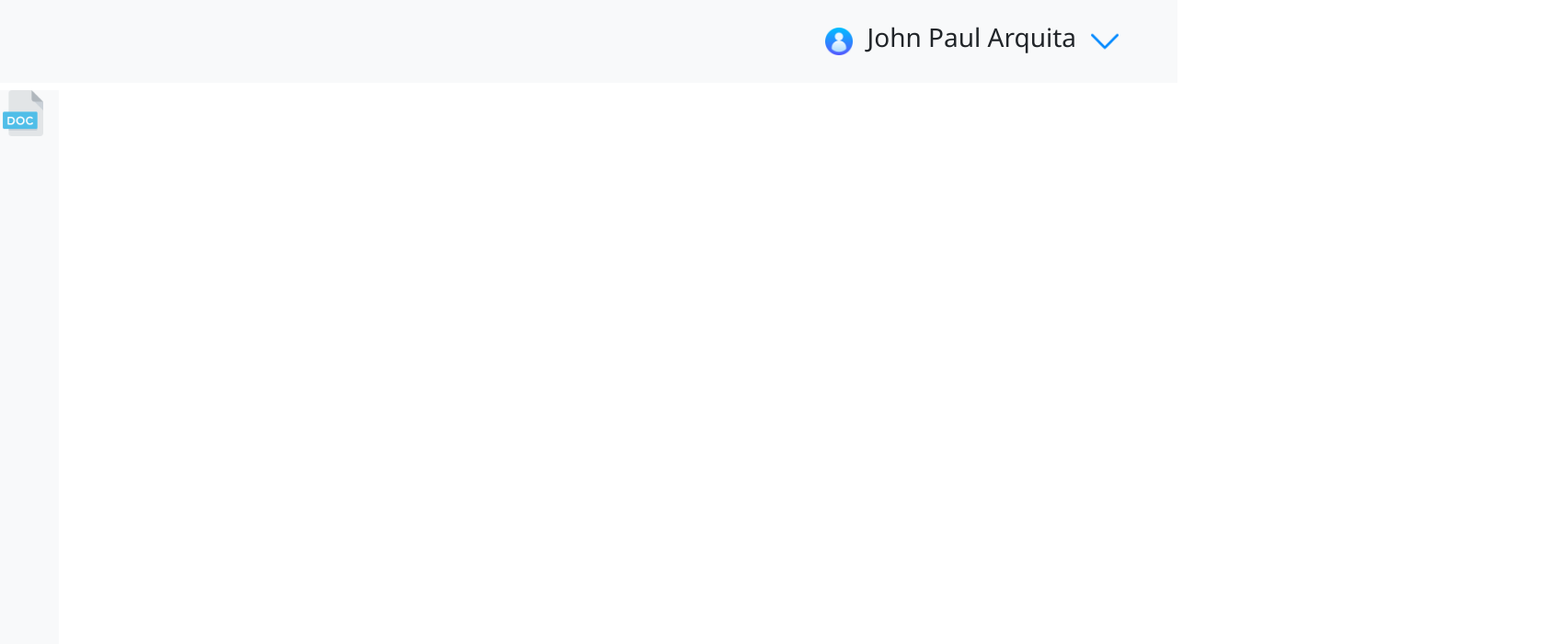
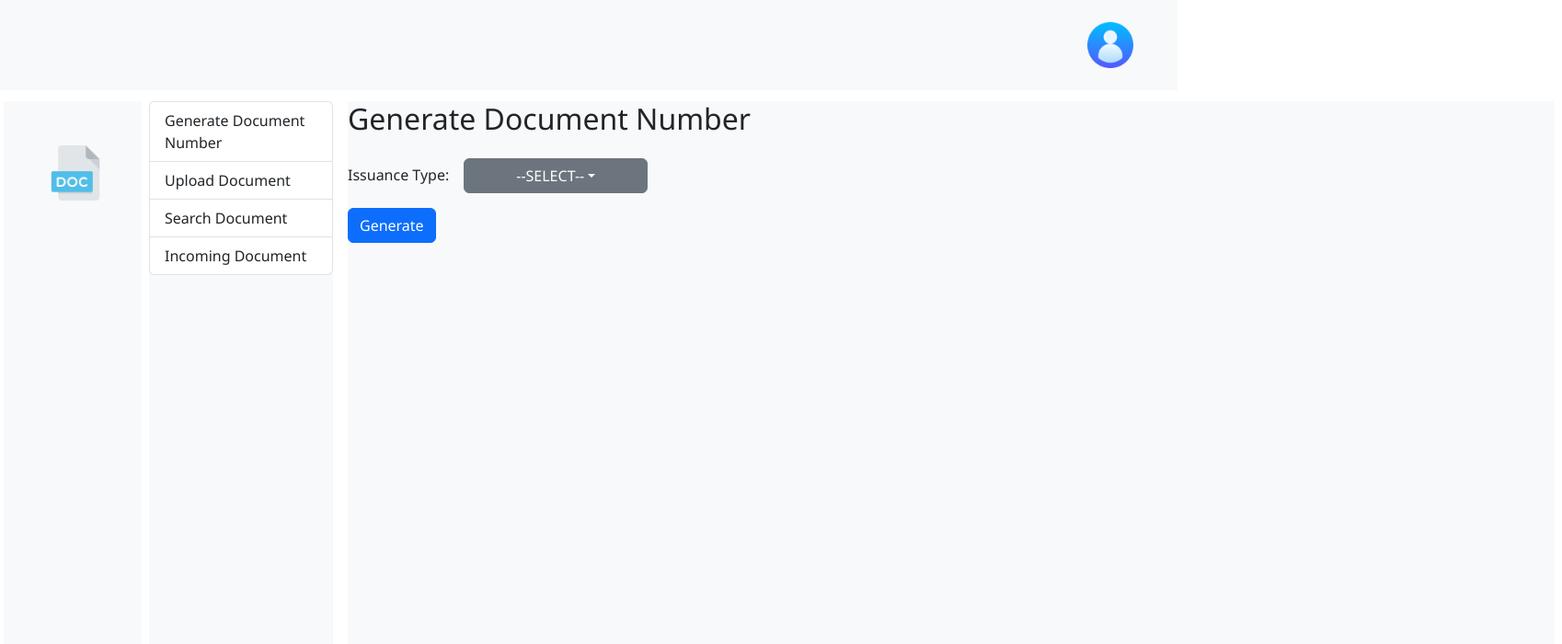
Before and after one commit to arquitaj/Web-Technology-Application, a React (Vite) app: page /dashboard in a window 1280 px wide. Shown: the top 700 px of the page at 92% size, 1698 px wide, since content can reach past the window. Built offline with nearby package versions, Linux system fonts and the light colour scheme.

Commit message:
third commit

```diff
--- /dev/null
+++ b/src/assets/Components.css
@@ -0,0 +1,41 @@
+/* Default */
+* {
+  box-sizing: border-box;
+  font-family: 'Segoe UI', Tahoma, Geneva, Verdana, sans-serif;
+}
+
+body {
+  margin: 0;
+}
+
+.min-height{
+  min-height: 91vh;
+}
+/*Side Bar */
+.side-Bar{
+  width: 150px;
+}
+
+.sidebar-Icons{
+  width: 60px;
+  height: 60px;
+}
+
+.side-Toggle-Menu{
+  width: 200px;
+}
+
+
+/*NavBar */
+.profile-Icon{
+  width: 50px;
+  height: 50px;
+}
+
+/*Generate Document Number */
+.main-Card{
+  min-width: 164vh;
+}
+.btn-IssuanceType{
+  width: 200px;
+}
--- a/src/assets/Dashboard.css
+++ b/src/assets/Dashboard.css
@@ -8,26 +8,6 @@ body {
   margin: 0;
 }
 
-.icons{
-    width: 30px;
-    height: 30px;
+.side-Menu{
+    display: flex;
 }
-
-.dashboard-Main{
-    margin: 10% 20%;
-}
-
-.left-Menu-Icons{
-    width: 5%;
-    height: 75rem;
-}
-
-.left-Menu{
-    width: 10%;
-    height: 75rem;
-}
-
-.menu-Icons{
-    width: 50px;
-    height: 50px;
-}
--- /dev/null
+++ b/src/components/AddDocumentNo.tsx
@@ -0,0 +1,36 @@
+import React from 'react'
+
+const AddDocumentNo = () => {
+  return (
+    <div>
+      <div className='bg-body-tertiary m-2 main-Card min-height'>
+        <h2>Generate Document Number</h2>
+
+        <div className="dropdown-center">
+            <label>Issuance Type:</label>
+            <button className="btn btn-secondary dropdown-toggle m-3 btn-IssuanceType" type="button" data-bs-toggle="dropdown" aria-expanded="false">
+                --SELECT--
+            </button>
+            <ul className="dropdown-menu">
+                <li><a className="dropdown-item" >--SELECT--</a></li>
+                <li><a className="dropdown-item" >Administrative Order</a></li>
+                <li><a className="dropdown-item" >Memorandum Circular</a></li>
+                <li><a className="dropdown-item" >Office Circular</a></li>
+                <li><a className="dropdown-item" >Officec Memorandum</a></li>
+                <li><a className="dropdown-item" >Office Order</a></li>
+                <li><a className="dropdown-item" >Resolution</a></li>
+                <li><a className="dropdown-item" >CSC Issuance</a></li>
+                <li><a className="dropdown-item" >OLA Opinion</a></li>
+                <li><a className="dropdown-item" >MOA / MOU</a></li>
+                <li><a className="dropdown-item" >Project Contract</a></li>
+                <li><a className="dropdown-item" >Memorandum Order</a></li>
+            </ul>
+        </div>
+        <button type="button" className="btn btn-primary">Generate</button>
+
+      </div>
+    </div>
+  )
+}
+
+export default AddDocumentNo
--- /dev/null
+++ b/src/components/DocumentsToggle.tsx
@@ -0,0 +1,21 @@
+import React from 'react'
+
+const DocumentsToggle = () => {
+
+  return (
+    <div>
+      <div className='bg-body-tertiary m-2 side-Toggle-Menu min-height'>
+        <div className="list-group">
+            <a href="#" className="list-group-item list-group-item-action">Generate Document Number</a>
+            <a href="#" className="list-group-item list-group-item-action">Upload Document</a>
+            <a href="#" className="list-group-item list-group-item-action">Search Document</a>
+            <a href="#" className="list-group-item list-group-item-action">Incoming Document</a>
+        </div>
+
+
+      </div>
+    </div>
+  )
+}
+
+export default DocumentsToggle
--- /dev/null
+++ b/src/components/Navbar.tsx
@@ -0,0 +1,20 @@
+import React from 'react'
+
+const Navbar = () => {
+  return (
+    <div>
+        <nav className="navbar bg-body-tertiary position-sticky">
+            <div className="container-fluid justify-content-end px-5 py-3 dropdown-center">
+              <img src="/user.png" className="profile-Icon dropdown-toggle" data-bs-toggle="dropdown" aria-expanded="false" role="button" alt="Menu" />
+              <ul className="dropdown-menu dropdown-menu-end">
+                <li>
+                  <a className="dropdown-item" href="#">Logout</a>
+                </li>
+              </ul>
+            </div>
+        </nav>
+    </div>
+  )
+}
+
+export default Navbar
--- /dev/null
+++ b/src/components/Sidebar.tsx
@@ -0,0 +1,19 @@
+import React from 'react'
+import '../assets/Components.css'
+
+const Sidebar = () => {
+  return (
+    <div>
+        <div className="side-Bar min-height bg-body-tertiary my-2">
+            <div>
+                <img src="/doc.png" className="sidebar-Icons m-5" alt='User' />
+            </div>
+
+        </div>
+
+
+    </div>
+  )
+}
+
+export default Sidebar
--- a/src/pages/Dashboard.tsx
+++ b/src/pages/Dashboard.tsx
@@ -1,31 +1,21 @@
 import React from 'react'
 import '../assets/Dashboard.css'
+import '../assets/Components.css'
+import Navbar from '../components/Navbar'
+import Sidebar from '../components/Sidebar'
+import DocumentsToggle from '../components/DocumentsToggle'
+import AddDocumentNo from '../components/AddDocumentNo'
 
 const Dashboard = () => {
+
   return (
     <div>
-        <nav className="navbar bg-body-tertiary position-sticky">
-        <div className="container-fluid justify-content-end px-5 py-3">
-            <img src="/user.png" className="icons mx-3" alt='User'/>
-            <h3>John Paul Arquita</h3>
-            <img src='/arrow-down.png' className='icons mx-3' />
+        <Navbar />
+        <div className='m-1 side-Menu'>
+          <Sidebar />
+          <DocumentsToggle />
+          <AddDocumentNo />
         </div>
-        </nav>
-        <div className="left-Menu-Icons bg-body-tertiary my-2">
-            <img src="/doc.png" className="menu-Icons" alt='User'/>
-        </div>
-        <div className="left-Menu bg-body-tertiary my-2">
-            <img src="/doc.png" className="menu-Icons" alt='User'/>
-        </div>
-        <div className='dashboard-Main'>
-            <div className='d-flex justify-content-evenly'>
-                <button type="button" className="btn btn-primary">Document No.</button>
-                <button type="button" className="btn btn-primary">Upload Document</button>
-                <button type="button" className="btn btn-primary">Search Document</button>
-                <button type="button" className="btn btn-primary">Incoming Document</button>
-            </div>
-        </div>
-
     </div>
   )
 }
```
